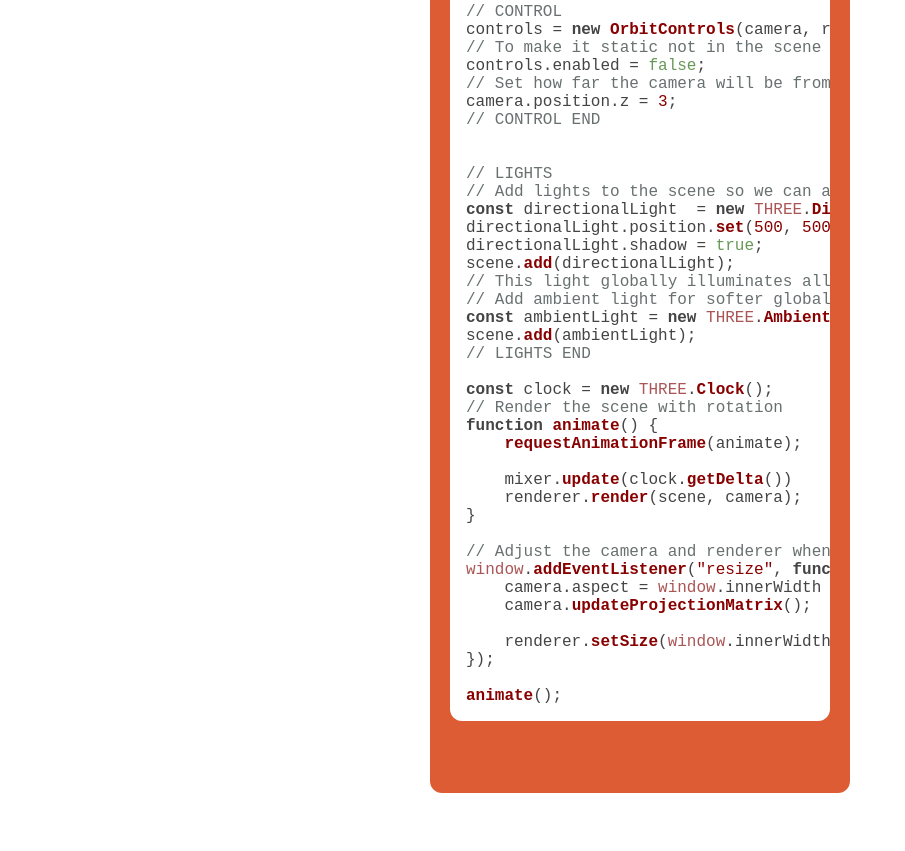
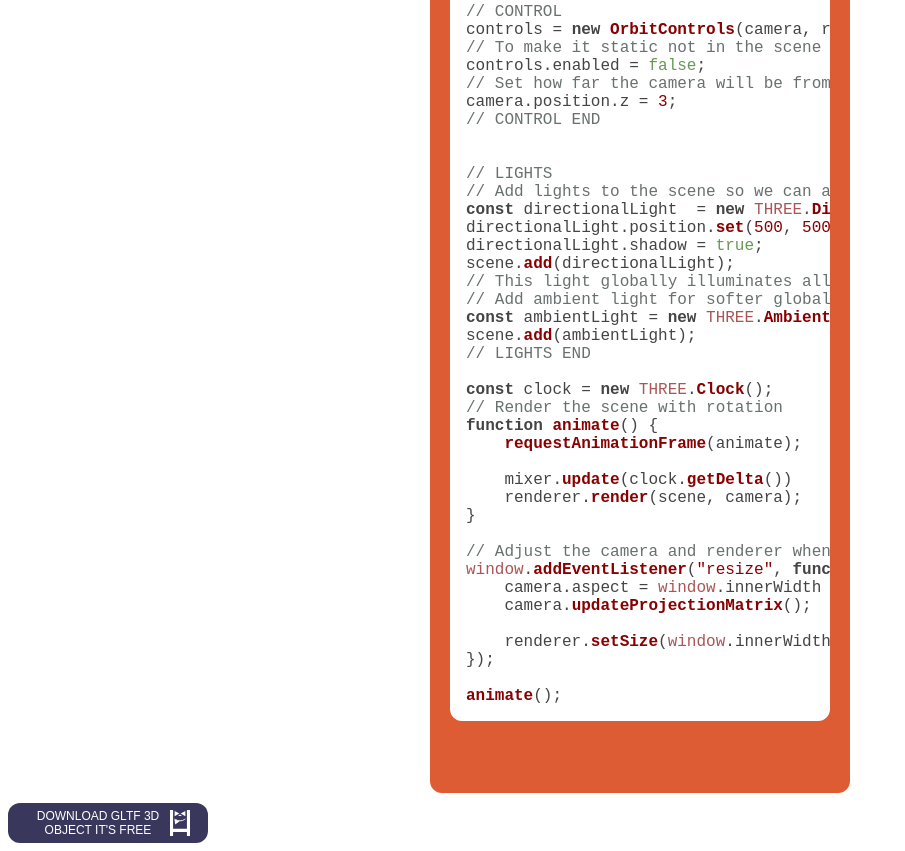
Before and after one commit to smuzaffarov/smuzaffarov.github.io, a website built with Vite: page fourth.html in a window 1280 px wide. Shown: the part 2884-3735 px from the top of the page, without its empty margins (0-905 px from the left). Before the commit the page ends 3695 px from the top, so only its background shows below. Built offline with nearby package versions, Linux system fonts and the light colour scheme; a script that the page names is missing; a small style sheet from the web is missing.

Commit message:
For now it's end of the iteration#1

```diff
--- a/fourth.html
+++ b/fourth.html
@@ -165,7 +165,9 @@ animate();</code>
             </div>
         </main>
         <footer>
-
+            <a class="download-link" href="/CubeZip.zip" download>
+            Download gltf 3d Object it's free <img src="faviconsmile.svg" alt="" style="width: 20px;">
+            </a>
         </footer>
         <script type="module" src="mainFor3Dcube.js"></script>
     </body>
```
Also changed, not shown: 1 other file.
